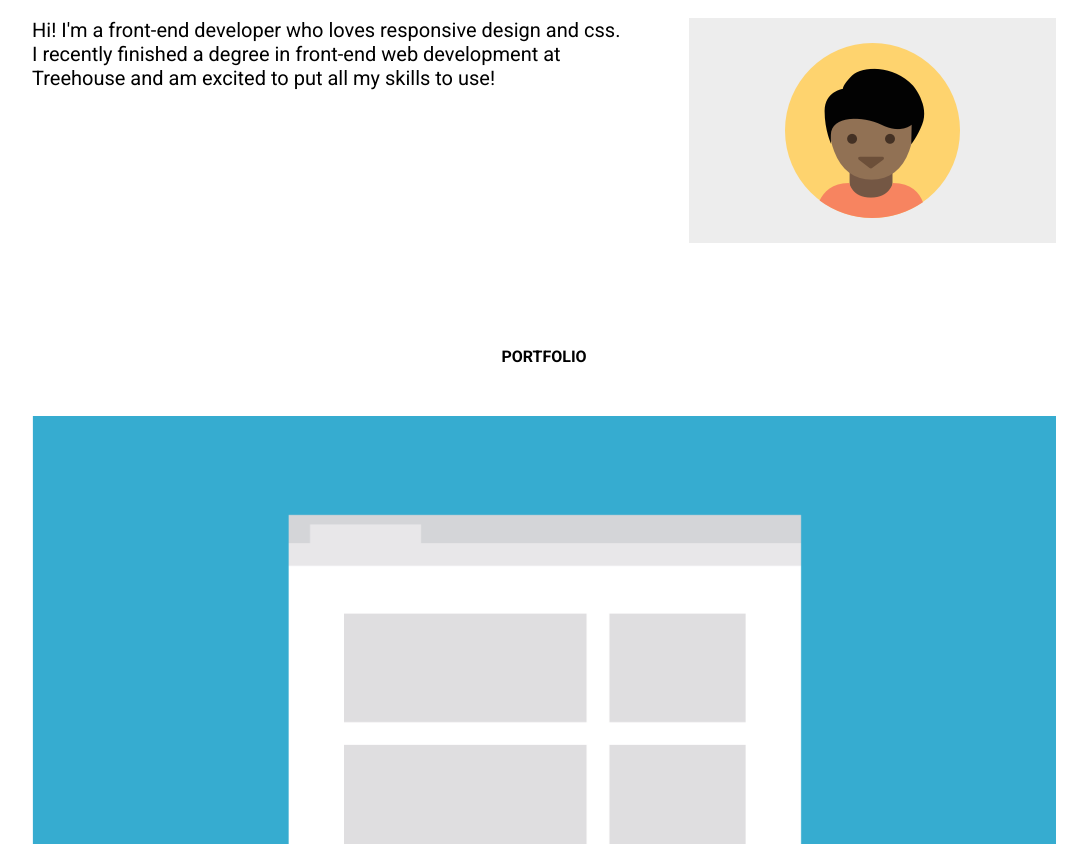
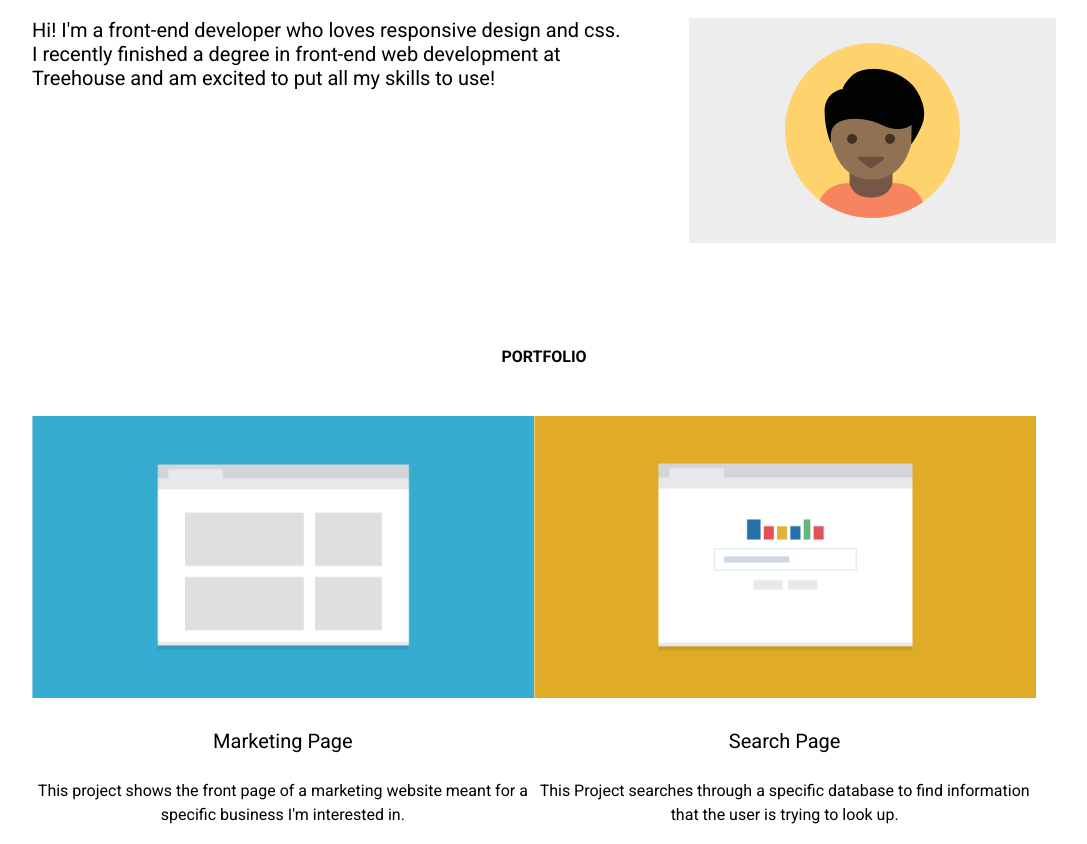
Before and after one commit to MikeLegemah5799/Project_2, a plain HTML site: page index.html in a window 1280 px wide. Shown: the part 108-952 px from the top of the page, without its empty margins (96-1183 px from the left). Drawn offline with Linux system fonts and the light colour scheme.

Commit message:
added in blurb

```diff
--- a/index.html
+++ b/index.html
@@ -40,12 +40,12 @@
                 <div class="blurb">
                     <img src="images/portfolio-1.png" alt="Marketing Page Image">
                     <h4>Marketing Page</h4>
-                    <p></p>
+                    <p>This project shows the front page of a marketing website meant for a specific business I'm interested in.</p>
                 </div><!--end of blurb-->
                 <div class="blurb">
-                    <img src="" alt="">
-                    <h4></h4>
-                    <p></p>
+                    <img src="images/portfolio-2.png" alt="Search Page Image">
+                    <h4>Search Page</h4>
+                    <p>This Project searches through a specific database to find information that the user is trying to look up.</p>
                 </div><!--end of blurb-->
                 <div class="blurb">
                     <img src="" alt="">
--- a/stylesheets/style.css
+++ b/stylesheets/style.css
@@ -8,6 +8,9 @@
     width: 100%;
 }
 
+p{
+    line-height: 1.5em;
+}
 .name{
     text-align: center;
 }
@@ -78,6 +81,7 @@ section{
 
 .blurb{
     text-align: center;
+    margin-bottom: 34px;
 }
 
 .blurb img{
@@ -126,6 +130,13 @@ section{
         margin-top: 0;
         padding-top: 0;
     }
+    .blurb{
+        float: left;
+        width: 49%;
+    }
+    .blurb:nth-child(odd){
+        margin-right: 2%;
+    }
 }/*end of tablets*/
 
 /*Desktop*/
```
